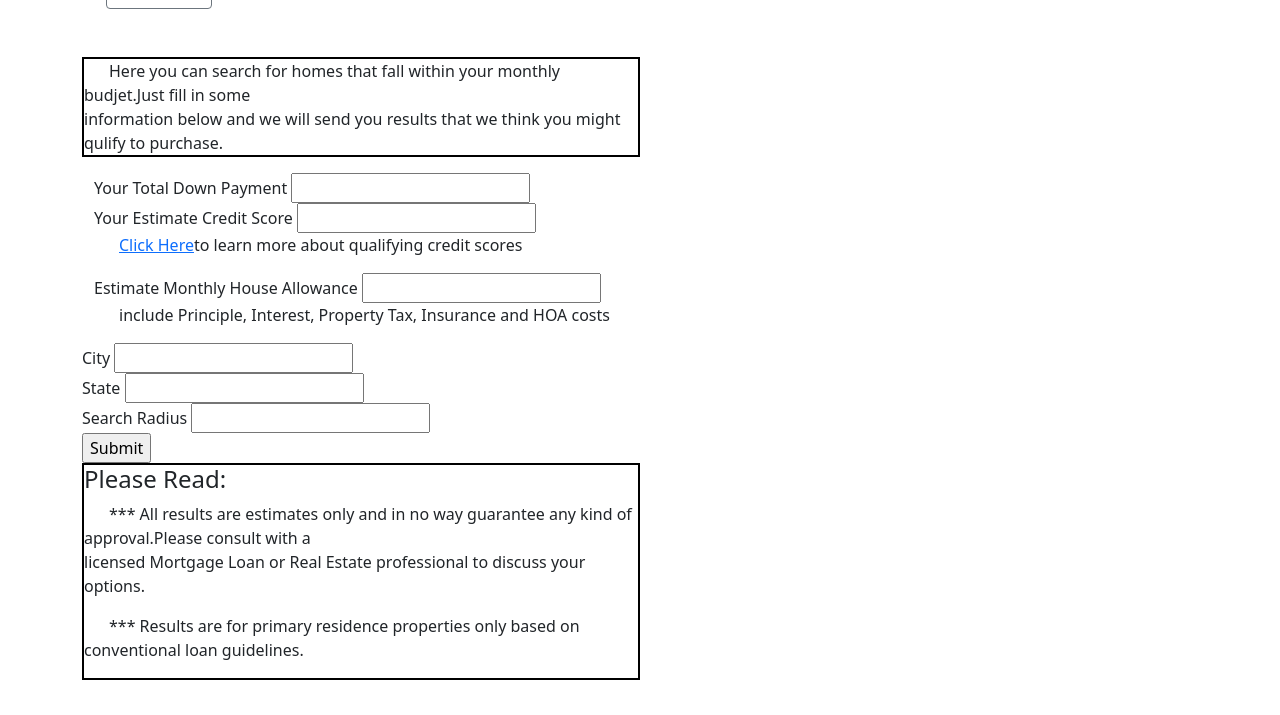
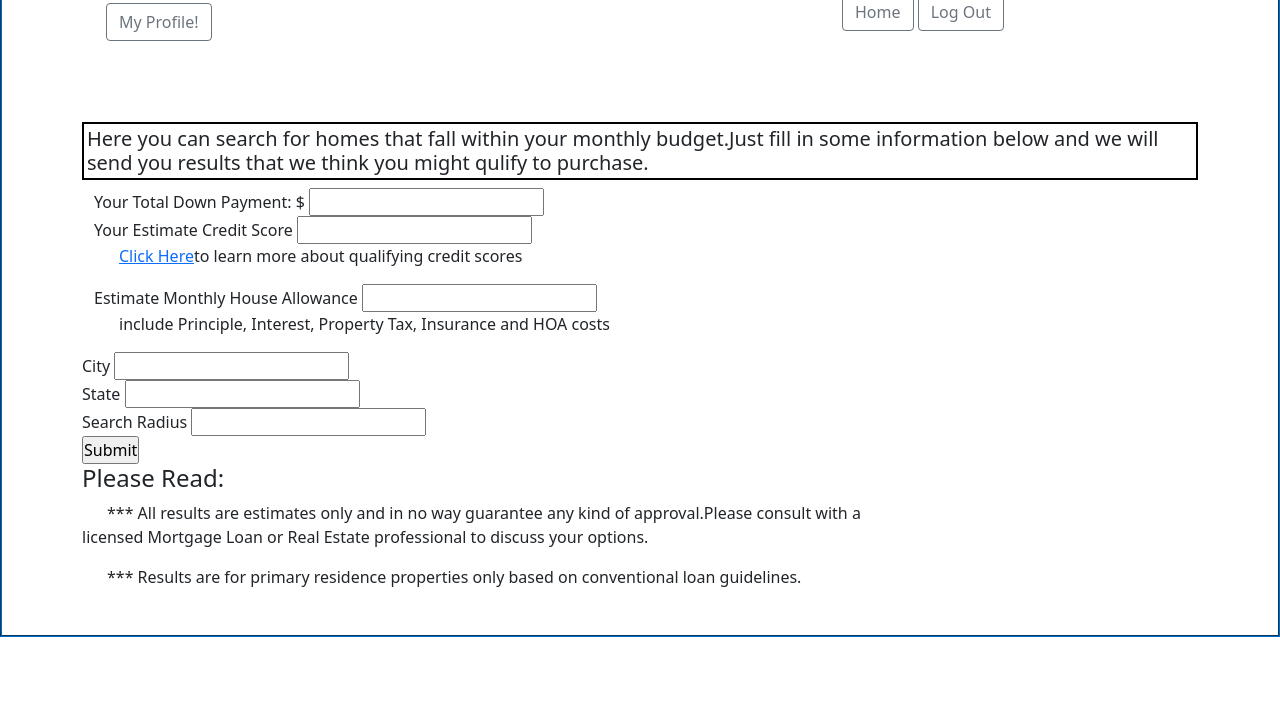
Before and after one commit to NoorMusheer/Affordable_Home_Group_8, a Flask app: page /affordablehomes/estimate in a window 1280 px wide. Shown: the part 85-800 px from the top of the page. Run offline with Flask 2, Linux system fonts and the light colour scheme; parts of the project's set-up code (start-up, migrations or seed data) failed here and were passed over.

Commit message:
pushing periodic updates. still working on alignments

```diff
--- a/flask_app/static/css/style.css
+++ b/flask_app/static/css/style.css
@@ -1,6 +1,9 @@
 *{
     padding: 0;
     margin: auto;
+}
+.container{
+    width:95%;
 }
 
 body {
--- a/flask_app/templates/estimate_page.html
+++ b/flask_app/templates/estimate_page.html
@@ -5,18 +5,13 @@
     <meta charset="UTF-8">
     <meta http-equiv="X-UA-Compatible" content="IE=edge">
     <meta name="viewport" content="width=device-width, initial-scale=1.0">
-    <link rel="stylesheet" type="text/css" href="{{ url_for('static', filename='style.css') }}">
+    <link rel="stylesheet" type="text/css" href="{{ url_for('static', filename=('/css/style.css')) }}">
     <link href="https://cdn.jsdelivr.net/npm/bootstrap@5.1.3/dist/css/bootstrap.min.css" rel="stylesheet"
         integrity="sha384-1BmE4kWBq78iYhFldvKuhfTAU6auU8tT94WrHftjDbrCEXSU1oBoqyl2QvZ6jIW3" crossorigin="anonymous">
 
     <title>A Web Page</title>
 </head>
 <style>
-    .box {
-        border: solid black 2px;
-        width: 50%;
-    }
-
     p {
         text-indent: 25px;
     }
@@ -43,8 +38,7 @@
         <br>
         <br>
 
-        <p class="box box-border">Here you can search for homes that fall within your monthly budjet.Just fill in some <br>
-            information below and we will send you results that we think you might qulify to purchase.</p>
+        <h5 class="box-around">Here you can search for homes that fall within your monthly budget.Just fill in some information below and we will send you results that we think you might qulify to purchase.</h5>
         <div class="col">
             <form action="/affordablehomes/estimate/results" method="POST">
                 {% with messages = get_flashed_messages(category_filter=["register"]) %}
@@ -55,13 +49,13 @@
                 {% endif %}
                 {% endwith %}
                 <div class="container">
-                    <label for="down_payment" class="label-col">Your Total Down Payment</label>
+                    <label for="down_payment" class="label-col">Your Total Down Payment: $</label>
                     <input type="number" name="down_payment" id="down_payment">
                 </div>
                 <div class="container">
                     <label for="score" class="label-col">Your Estimate Credit Score</label>
                     <input type="number" name="score" id="score">
-                    <p><a href="...?">Click Here</a>to learn more about qualifying credit scores</p>
+                    <p><a href="https://www.creditkarma.com">Click Here</a>to learn more about qualifying credit scores</p>
                 </div>
                 <div class="container">
                     <label for="max_monthly" class="label-col">Estimate Monthly House Allowance</label>
--- a/flask_app/templates/results_page.html
+++ b/flask_app/templates/results_page.html
@@ -5,7 +5,7 @@
     <meta charset="UTF-8">
     <meta http-equiv="X-UA-Compatible" content="IE=edge">
     <meta name="viewport" content="width=device-width, initial-scale=1.0">
-    <!-- CSS only -->
+    <link rel="stylesheet" type="text/css" href="{{ url_for('static', filename=('/css/style.css')) }}">
     <link href="https://cdn.jsdelivr.net/npm/bootstrap@5.2.2/dist/css/bootstrap.min.css" rel="stylesheet"
         integrity="sha384-Zenh87qX5JnK2Jl0vWa8Ck2rdkQ2Bzep5IDxbcnCeuOxjzrPF/et3URy9Bv1WTRi" crossorigin="anonymous">
 
@@ -35,7 +35,7 @@
                 <h1>HERE ARE YOUR RESULTS</h1>
             </div>
             <br>
-            <div style="border:2px solid black">
+            <div class="box-around">
                 <p>{{"${:0,.0f}".format(parameters['max_monthly'])}} max payment</p><br>
                 <p>{{parameters['avg_rate']}}% is the average rate for a 30 yr fixed with 5% down payment today</p><br>
                 <p>We estimate your max sales price to be {{"${:0,.0f}".format(parameters['max_price'])}}</p><br>
```
